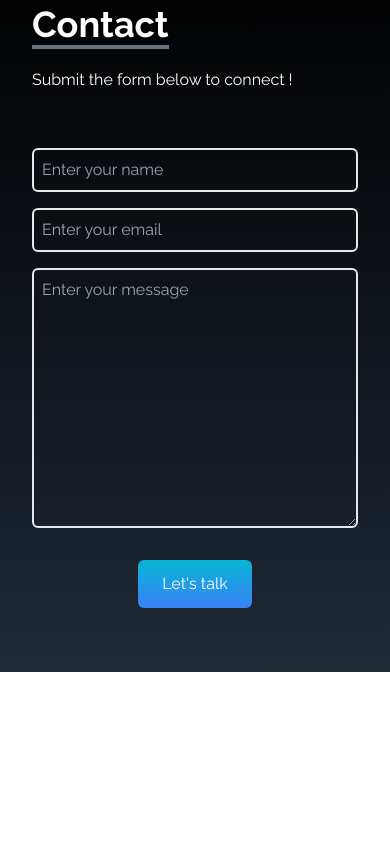
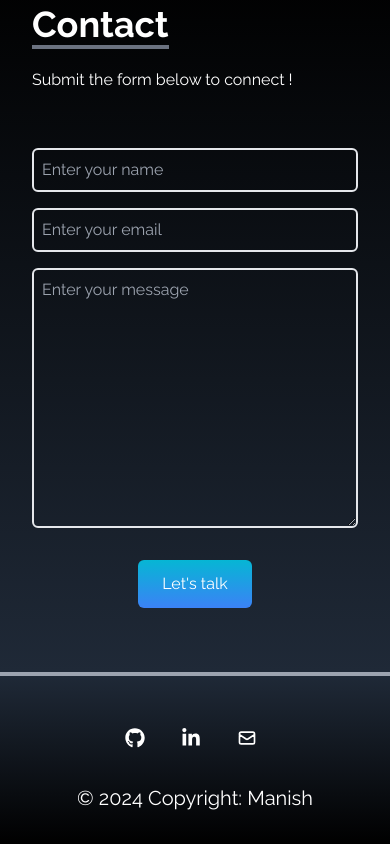
Before and after one commit to manishsahanidev/Portfolio, a React (Vite) app: page / in a window 390 px wide. Shown: the part 3354-4198 px from the top of the page. Before the commit the page ends 4026 px from the top, so only its background shows below. Built offline with nearby package versions, Linux system fonts and the light colour scheme.

Commit message:
Added: links footer for mobile

```diff
--- a/src/App.jsx
+++ b/src/App.jsx
@@ -7,6 +7,7 @@ import About from './components/About'
 import Portfolio from './components/Portfolio'
 import Experience from './components/Experience'
 import Contact from './components/Contact'
+import Footer from './components/Footer'
 
 function App() {
 
@@ -18,6 +19,7 @@ function App() {
       <Portfolio />
       <Experience />
       <Contact />
+      <Footer />
 
       <SocialLinks />
     </div>
--- /dev/null
+++ b/src/components/Footer.jsx
@@ -0,0 +1,29 @@
+import React from "react";
+
+import { FaLinkedinIn, FaGithub } from "react-icons/fa";
+import { HiOutlineMail } from "react-icons/hi";
+
+const Footer = () => {
+  return (
+    <footer className="lg:hidden flex flex-col items-center w-full h-fit bg-gradient-to-b from-gray-800 to-black p-4 text-white  border-t-4 border-gray-400">
+      <div className="container pt-9">
+        <div className="mb-5 ml-7 flex justify-center items-center">
+          <a href="https://github.com/manishsahanidev" className="mr-9 hover:scale-125 ">
+            <FaGithub size={20} />
+          </a>
+          <a href="https://linkedin.com/in/manishsahanidev" className="mr-9 hover:scale-125 ">
+            <FaLinkedinIn size={20} />
+          </a>
+          <a href="mailto:manishsahani7045@gmail.com" className="mr-9 hover:scale-125 ">
+            <HiOutlineMail size={20} />
+          </a>
+        </div>
+      </div>
+      <div className="w-full p-4 text-center text-xl bg-opacity-2">
+        © 2024 Copyright: Manish
+      </div>
+    </footer>
+  );
+};
+
+export default Footer;
--- a/src/components/Home.jsx
+++ b/src/components/Home.jsx
@@ -1,7 +1,6 @@
 import React from "react";
 import HeroImage from "../assets/heroimage.png";
 import { MdKeyboardArrowRight } from "react-icons/md";
-import { Link } from "react-scroll";
 
 const Home = () => {
   return (
--- a/src/components/SocialLinks.jsx
+++ b/src/components/SocialLinks.jsx
@@ -1,4 +1,5 @@
 import React from 'react'
+
 import {FaGithub, FaLinkedin} from 'react-icons/fa';
 import {HiOutlineMail} from 'react-icons/hi';
 import {BsFillPersonLinesFill} from 'react-icons/bs';
@@ -39,6 +40,9 @@ const SocialLinks = () => {
         },
     ];
 
+    // const isMobile = window.innerWidth <= 767;
+
+
   return (
     <div className='hidden lg:flex flex-col top-[35%] left-0 fixed '>
         <ul>
```
